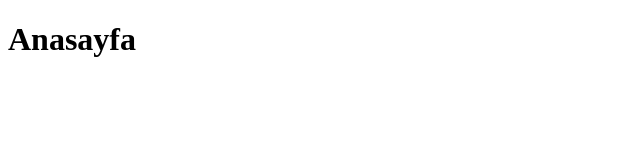
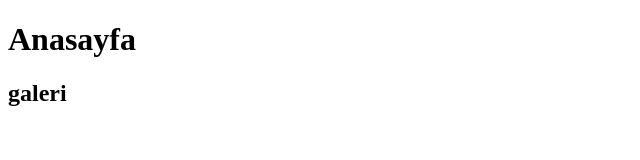
Before and after one commit to mxerdem/githap, a plain HTML site: page index.html in a window 1280 px wide. Shown: the whole page, without its empty margins (0-640 px from the left). Drawn offline with Linux system fonts and the light colour scheme.

Commit message:
Update index.html

```diff
--- a/index.html
+++ b/index.html
@@ -8,5 +8,6 @@
 </head>
 <body>
     <h1>Anasayfa</h1>
+    <h2>galeri</h2>
 </body>
 </html>
```
